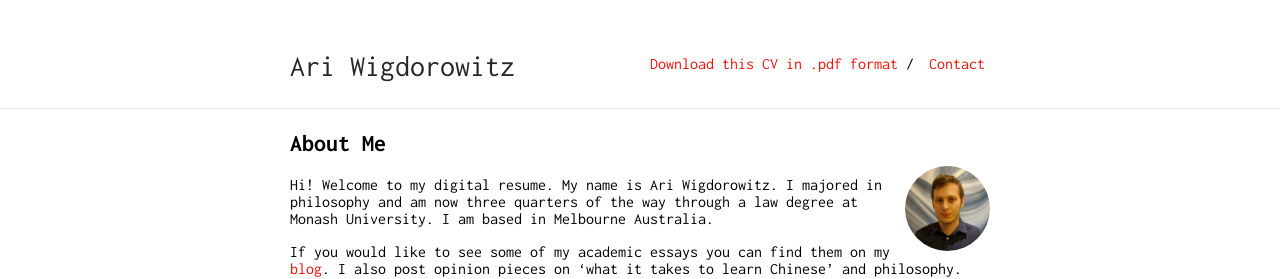
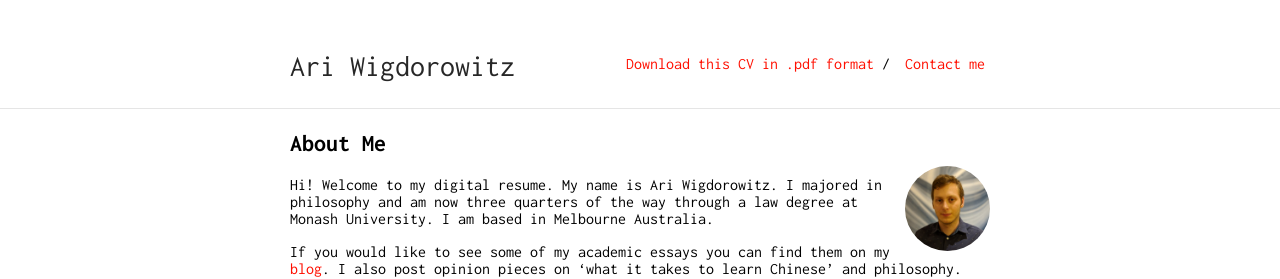
Before and after one commit to Wigdo/cv, a Jekyll site: the page built from index.md, in a window 1280 px wide. Shown: the top 279 px of the page. Built offline with Jekyll 4.4.1, drawn with Linux system fonts in a browser that asks for light colours; our own code applies the rules of GitHub Pages for plain Markdown files.

```diff
--- a/_config.yml
+++ b/_config.yml
@@ -18,5 +18,5 @@ sass:
 nav:
  - name: "Download this CV in .pdf format"
    link: "resume.pdf"
- - name: "Contact"
+ - name: "Contact me"
    link: "contact"
```
